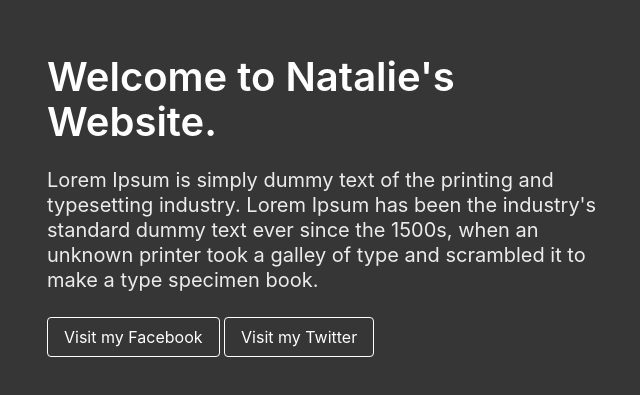
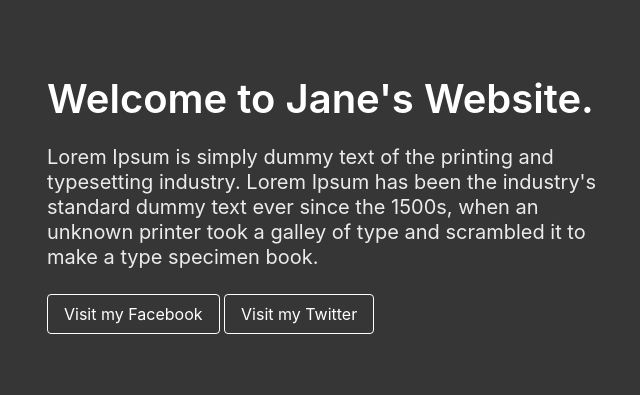
Before and after one commit to NatalieTanJieYin/natalietanjieyin.github.io, a plain HTML site: page index.html in a window 1280 px wide. Shown: the part 195-590 px from the top of the page, without its empty margins (311-951 px from the left). Drawn offline with nearby package versions, Linux system fonts and the light colour scheme.

Commit message:
Update index.html

```diff
--- a/index.html
+++ b/index.html
@@ -1,7 +1,7 @@
 <!DOCTYPE html>
 <html>
     <head>
-        <title>Natalie's Website</title>
+        <title>Jane's Website</title>
         <link rel="stylesheet"
             href="https://cdn.jsdelivr.net/npm/bulma@0.9.2/css/bulma.min.css">
         <meta name="viewport" content="width=device-width, initial-scale=1">
@@ -13,7 +13,7 @@
             <div class="columns is-vcentered is-centered">
                 <div class="column is-6">
                     <div class="block">
-                        <h1 class="title is-2">Welcome to Natalie's Website.</h1>
+                        <h1 class="title is-2">Welcome to Jane's Website.</h1>
                     </div>
                     <div class="block">
                         <h2 class="subtitle">Lorem Ipsum is simply dummy text of the printing and typesetting industry. Lorem Ipsum has been the industry's standard dummy text ever since the 1500s, when an unknown printer took a galley of type and scrambled it to make a type specimen book.<br>
```
